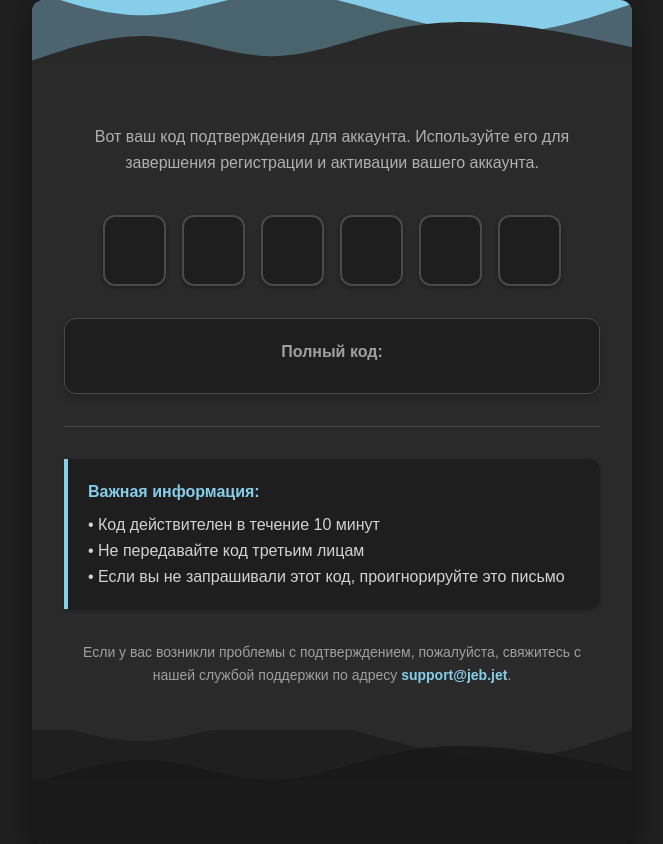
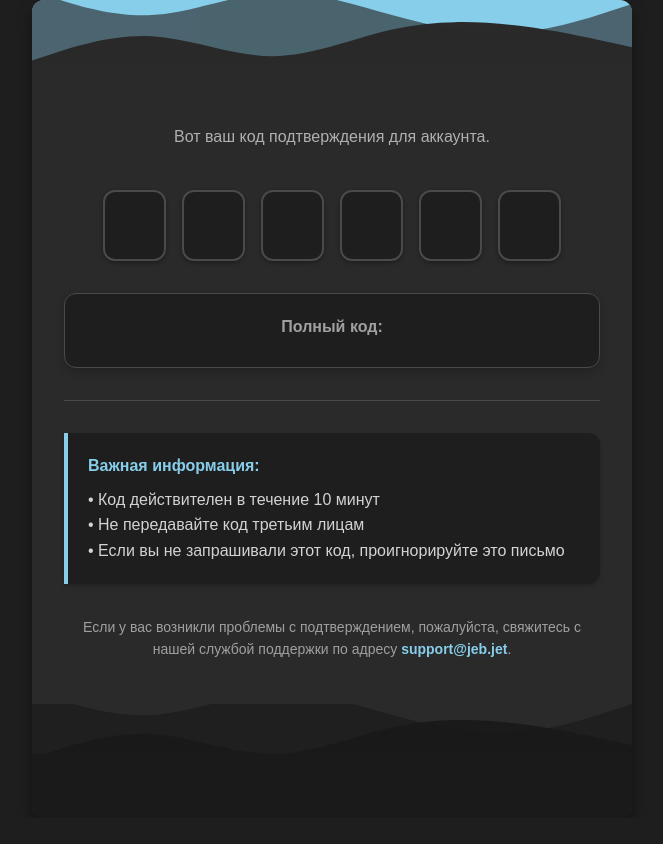
Before and after one commit to sherhn/Norbit.ID, a Flask app: template notifications/app/templates/mail.html in a window 1280 px wide. Shown: the whole page, without its empty margins (308-971 px from the left). After the commit the page ends 657 px from the top, so only its background shows below. Run offline with Flask 3, Linux system fonts and the light colour scheme; the template is opened without the code that fills it, so the values that code supplies are empty; parts of the project's set-up code (start-up, migrations or seed data) failed here and were passed over.

Commit message:
Small fix.

```diff
--- a/notifications/app/templates/mail.html
+++ b/notifications/app/templates/mail.html
@@ -200,7 +200,7 @@
     <div class="content">
         <h1 class="title">{{ confirmation_title }}</h1>
         <p class="subtitle">
-            Вот ваш код подтверждения для аккаунта. Используйте его для завершения регистрации и активации вашего аккаунта.
+            Вот ваш код подтверждения для аккаунта.
         </p>
 
         <div class="code-container">
```
